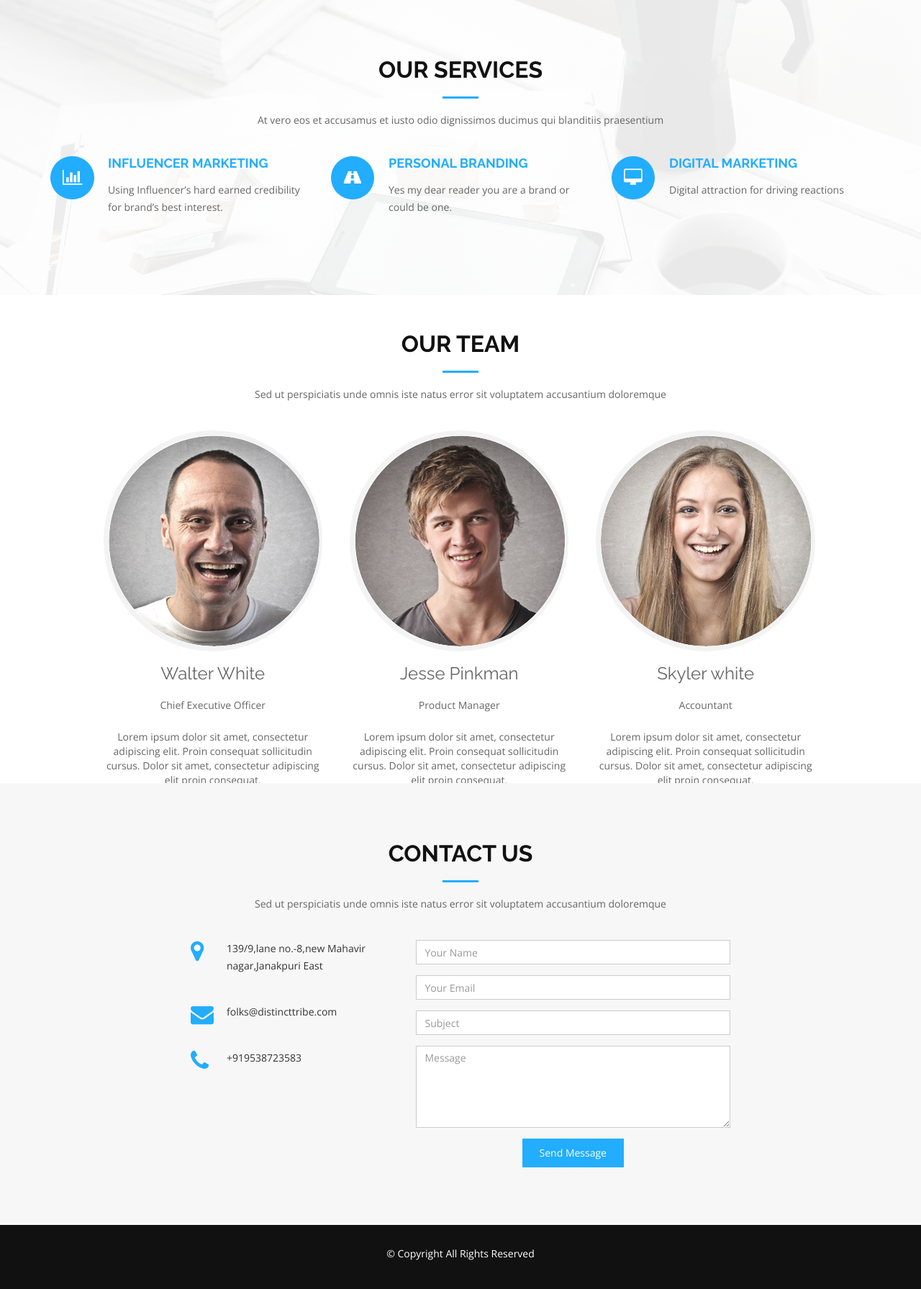
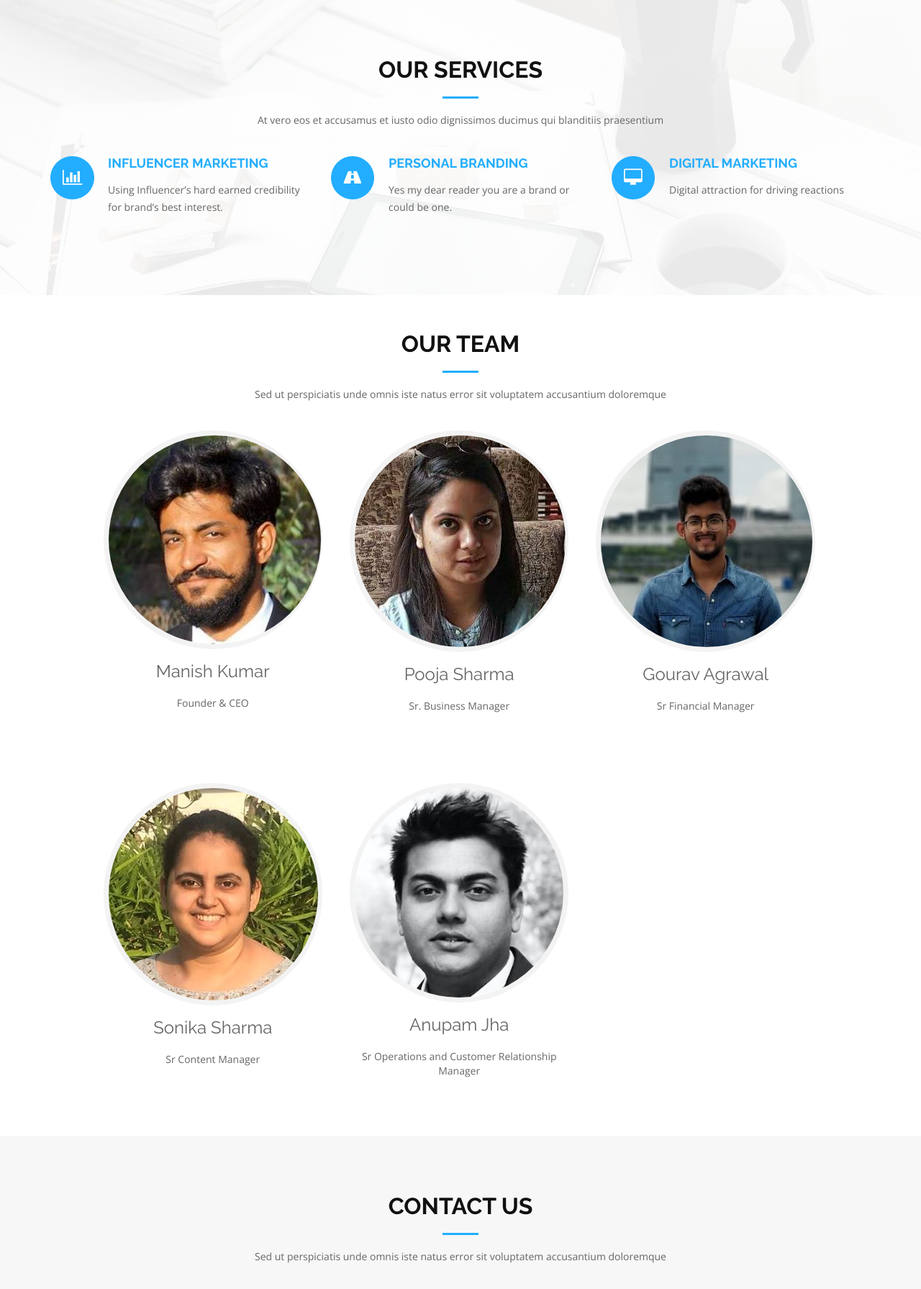
Before and after one commit to ashish0910/Distincttribe, a PHP site: page / in a window 1280 px wide. Shown: the part 1579-3370 px from the top of the page at 72% size. Run offline with PHP 8.4, Linux system fonts and the light colour scheme.

Commit message:
irritated

```diff
--- a/css/style.css
+++ b/css/style.css
@@ -868,13 +868,15 @@ body.mobile-nav-active #mobile-nav-toggle {
 .team-leader ul li a.fa-facebook:hover{
 	color:#3b5998;
 }
-.team-leader ul li a.fa-pinterest:hover{
-	color:#cb2026;
+.team-leader ul li a.fa-instagram:hover{
+	color:#C300AF;
 }
-.team-leader ul li a.fa-google-plus:hover{
-	color:#dd4b39;
+.team-leader ul li a.fa-linkedin:hover{
+	color:#0074B8;
 }
-
+.team-2{
+  margin-top: -50px !important;
+}
 
 
 /* Contact button */
@@ -1334,6 +1336,7 @@ a.float:hover + div.label-container{
     .main-section.contact{ background-size:contain;}
     .Portfolio-nav li a{ padding:5px 16px;}
     .Portfolio-nav li{ display:block;}
+    .team-2{ margin-top: -100px !important ; }
     /*.isotope-item img{ width:300px; left:50%; margin-left:-100px;}
     .isotope-item{ width:300px; margin:0px auto;}
     .isotope{ width:400px; margin:0px auto;}
--- a/index.html
+++ b/index.html
@@ -469,52 +469,87 @@
 				<div class="team-leader-box">
 					<div class="team-leader wow fadeInDown delay-03s">
 						<div class="team-leader-shadow"><a href="#"></a></div>
-						<img src="img/team-leader-pic1.jpg" alt="">
+						<img src="img/Manish.jpg" alt="">
 						<ul>
-							<li><a href="#" class="fa fa-twitter"></a></li>
-							<li><a href="#" class="fa fa-facebook"></a></li>
-							<li><a href="#" class="fa fa-pinterest"></a></li>
-							<li><a href="#" class="fa fa-google-plus"></a></li>
+							<li><a href="https://twitter.com/niche_manish" class="fa fa-twitter"></a></li>
+							<li><a href="https://www.facebook.com\manish90s" class="fa fa-facebook"></a></li>
+							<li><a href="https://instagram.com/im.a.niche	" class="fa fa-instagram"></a></li>
 						</ul>
 					</div>
-					<h3 class="wow fadeInDown delay-03s">Walter White</h3>
-					<span class="wow fadeInDown delay-03s">Chief Executive Officer</span>
-					<p class="wow fadeInDown delay-03s">Lorem ipsum dolor sit amet, consectetur adipiscing elit. Proin consequat sollicitudin cursus. Dolor sit amet, consectetur adipiscing elit proin consequat.</p>
+					<h3 class="wow fadeInDown delay-03s">Manish Kumar</h3>
+					<span class="wow fadeInDown delay-03s">Founder & CEO</span>
+					<!-- <p class="wow fadeInDown delay-03s">Lorem ipsum dolor sit amet, consectetur adipiscing elit. Proin consequat sollicitudin cursus. Dolor sit amet, consectetur adipiscing elit proin consequat.</p> -->
 				</div>
 				<div class="team-leader-box">
 					<div class="team-leader  wow fadeInDown delay-06s">
 						<div class="team-leader-shadow"><a href="#"></a></div>
-						<img src="img/team-leader-pic2.jpg" alt="">
+						<img src="img/Pooja.jpg" alt="">
 						<ul>
-							<li><a href="#" class="fa fa-twitter"></a></li>
-							<li><a href="#" class="fa fa-facebook"></a></li>
-							<li><a href="#" class="fa fa-pinterest"></a></li>
-							<li><a href="#" class="fa fa-google-plus"></a></li>
+							<li><a href="https://twitter.com/Being__Bhand" class="fa fa-twitter"></a></li>
+							<li><a href="https://www.facebook.com/sharma5252" class="fa fa-facebook"></a></li>
+							<li><a href="https://instagram.com/Being_Bhand" class="fa fa-instagram"></a></li>
+							<li><a href="https://www.linkedin.com/in/pooja-sharma-a0794baa/" class="fa fa-linkedin"></a></li>
 						</ul>
 					</div>
-					<h3 class="wow fadeInDown delay-06s">Jesse Pinkman</h3>
-					<span class="wow fadeInDown delay-06s">Product Manager</span>
-					<p class="wow fadeInDown delay-06s">Lorem ipsum dolor sit amet, consectetur adipiscing elit. Proin consequat sollicitudin cursus. Dolor sit amet, consectetur adipiscing elit proin consequat.</p>
+					<h3 class="wow fadeInDown delay-06s">Pooja Sharma</h3>
+					<span class="wow fadeInDown delay-06s">Sr. Business Manager</span>
+					<!-- <p class="wow fadeInDown delay-06s">Lorem ipsum dolor sit amet, consectetur adipiscing elit. Proin consequat sollicitudin cursus. Dolor sit amet, consectetur adipiscing elit proin consequat.</p> -->
 				</div>
 				<div class="team-leader-box">
 					<div class="team-leader wow fadeInDown delay-09s">
 						<div class="team-leader-shadow"><a href="#"></a></div>
-						<img src="img/team-leader-pic3.jpg" alt="">
+						<img src="img/Gourav.jpg" alt="">
 						<ul>
-							<li><a href="#" class="fa fa-twitter"></a></li>
-							<li><a href="#" class="fa fa-facebook"></a></li>
-							<li><a href="#" class="fa fa-pinterest"></a></li>
-							<li><a href="#" class="fa fa-google-plus"></a></li>
+							<li><a href="https://twitter.com/gourav_agra" class="fa fa-twitter"></a></li>
+							<li><a href="https://www.facebook.com/gourav.agrawal.108" class="fa fa-facebook"></a></li>
+							<li><a href="https://instagram.com/gourav.21" class="fa fa-instagram"></a></li>
+							<li><a href="https://www.linkedin.com/in/gourav-agrawal-528b72bb" class="fa fa-linkedin"></a></li>
 						</ul>
 					</div>
-					<h3 class="wow fadeInDown delay-09s">Skyler white</h3>
-					<span class="wow fadeInDown delay-09s">Accountant</span>
-					<p class="wow fadeInDown delay-09s">Lorem ipsum dolor sit amet, consectetur adipiscing elit. Proin consequat sollicitudin cursus. Dolor sit amet, consectetur adipiscing elit proin consequat.</p>
+					<h3 class="wow fadeInDown delay-09s">Gourav Agrawal </h3>
+					<span class="wow fadeInDown delay-09s">Sr Financial Manager</span>
+					<!-- <p class="wow fadeInDown delay-09s">Lorem ipsum dolor sit amet, consectetur adipiscing elit. Proin consequat sollicitudin cursus. Dolor sit amet, consectetur adipiscing elit proin consequat.</p> -->
 				</div>
 			</div>
 		</div>
 	</section>
+  <section class="main-section team team-2" id="team">
+		<!--main-section team-start-->
+		<div class="container">
+			<!-- <h2>team</h2>
+			<h6>Take a closer look into our amazing team. We won’t bite.</h6> -->
+			<div class="team-leader-block clearfix">
+				<div class="team-leader-box">
+					<div class="team-leader wow fadeInDown delay-03s">
+						<div class="team-leader-shadow"><a href="#"></a></div>
+						<img src="img/Sonika.jpg" alt="">
+						<ul>
 
+              <li><a href="https://instagram.com/tangled__thoughts" class="fa fa-instagram"></a></li>
+
+						</ul>
+					</div>
+					<h3 class="wow fadeInDown delay-03s">Sonika Sharma</h3>
+					<span class="wow fadeInDown delay-03s">Sr Content Manager</span>
+					<!-- <p class="wow fadeInDown delay-03s">Lorem ipsum dolor sit amet, consectetur adipiscing elit. Proin consequat sollicitudin cursus. Dolor sit amet, consectetur adipiscing elit proin consequat.</p> -->
+				</div>
+				<div class="team-leader-box">
+					<div class="team-leader  wow fadeInDown delay-06s">
+						<div class="team-leader-shadow"><a href="#"></a></div>
+						<img src="img/Anupam.png" alt="">
+						<ul>
+							<li><a href="https://twitter.com/andyanupam" class="fa fa-twitter"></a></li>
+							<li><a href="https://www.linkedin.com/in/anupam-jha-31669a49" class="fa fa-linkedin"></a></li>
+              <li><a href="https://www.instagram.com/instandyyy/" class="fa fa-instagram"></a></li>
+						</ul>
+					</div>
+					<h3 class="wow fadeInDown delay-06s">Anupam Jha</h3>
+					<span class="wow fadeInDown delay-06s">Sr Operations and Customer Relationship Manager</span>
+					<!-- <p class="wow fadeInDown delay-06s">Lorem ipsum dolor sit amet, consectetur adipiscing elit. Proin consequat sollicitudin cursus. Dolor sit amet, consectetur adipiscing elit proin consequat.</p> -->
+				</div>
+			</div>
+		</div>
+	</section>
 
 
   <!--==========================
--- a/js/jumble.js
+++ b/js/jumble.js
@@ -1,7 +1,7 @@
 class TextScramble {
     constructor(el) {
       this.el = el
-      this.chars = '!<>-_\\/[]{}$&/=+*^?#_@_'
+      this.chars = 'distinct'
       this.update = this.update.bind(this)
     }
     setText(newText) {
```
Also changed, not shown: img/Anupam.png (added), img/Gourav.jpg (added), img/Manish.jpg (added), img/Pooja.jpg (added), img/Sonika.jpg (added), 1 other file.
